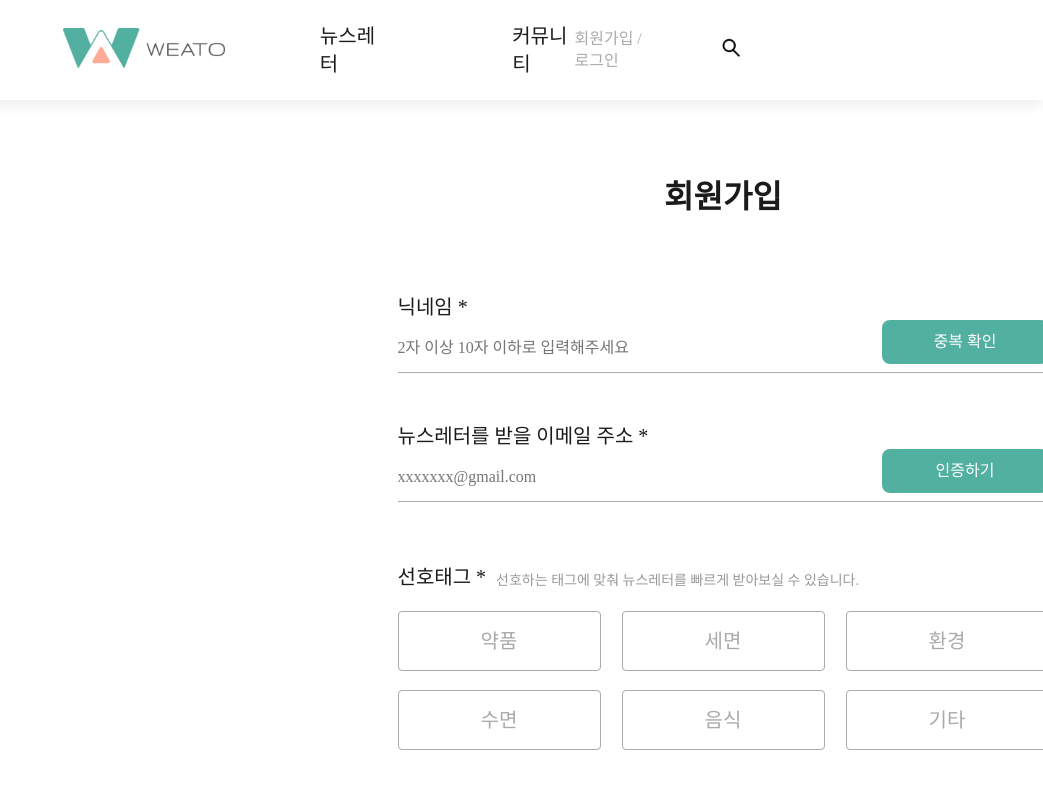
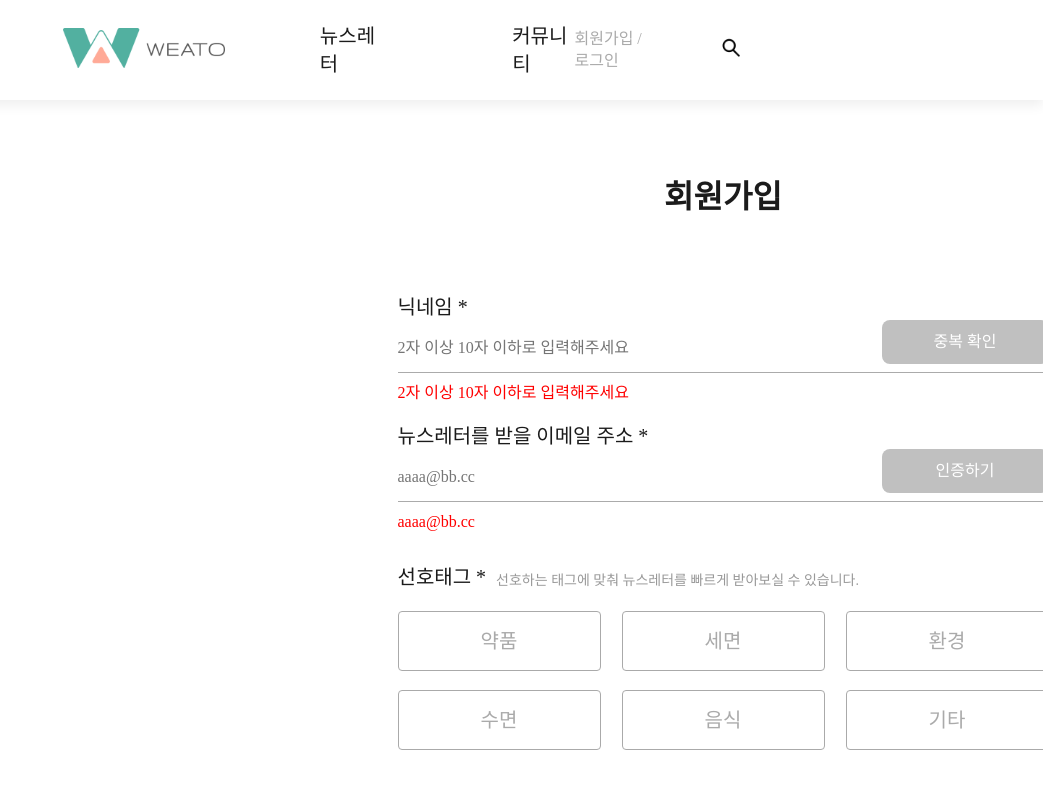
Before and after one commit to ceos15th-AllG/weato-client, a Next.js app: page /signup in a window 1280 px wide. Shown: the top 789 px of the page, without its empty margins (237-1280 px from the left). Built offline with nearby package versions, Linux system fonts and the light colour scheme; a web font is replaced by a local one.

Commit message:
:hammer: chore: develop 브랜치 머지하기 전 커밋

```diff
--- a/pages/login/index.jsx
+++ b/pages/login/index.jsx
@@ -68,7 +68,7 @@ function Login(props) {
   const router = useRouter();
   const REDIRECT_URI = `http://localhost:3000/login/auth`;
   // const REDIRECT_URI = `http://weato.net/login/auth`;
-  const REQUEST_PATH = `http://3.37.94.86/oauth2/authorization/naver?redirect_uri=${REDIRECT_URI}`;
+  const REQUEST_PATH = `https://www.weato.kro.kr/oauth2/authorization/naver?redirect_uri=${REDIRECT_URI}`;
 
   return (
     <Layout>
--- a/pages/signup/index.jsx
+++ b/pages/signup/index.jsx
@@ -2,13 +2,20 @@
 import { css } from '@emotion/react';
 import styled from '@emotion/styled';
 
-import { useState, useEffect } from 'react';
+import { useState, useEffect, useCallback } from 'react';
 
 import { useRouter } from 'next/router';
 
 import axios from 'axios';
 
-import { sub, gray05, text_black, semantic_red, gray07 } from '@styles/Colors';
+import {
+  main,
+  sub,
+  gray05,
+  text_black,
+  semantic_red,
+  gray07,
+} from '@styles/Colors';
 
 import { Display1, Subhead4, Body1, Body2, Body3 } from '@styles/FontStyle';
 
@@ -85,7 +92,11 @@ const InputWarning = styled.span`
 
   margin-top : 8px;
 
-  color: ${semantic_red};
+  color: red;
+
+  opacity: ${(props) => (!props.valid ? 1 : 0)};
+
+  transition: all 0.3s ease-in-out;
 `;
 
 const TagRow = styled.div`
@@ -153,8 +164,11 @@ const PolicyButton = styled.span`
 
 export default function Signup() {
   const router = useRouter();
+
   const [nickname, setNickname] = useState('');
+  const [nicknameValid, setNicknameValid] = useState(false);
   const [email, setEmail] = useState('');
+  const [emailValid, setEmailValid] = useState(false);
   const [tags, setTags] = useState([
     {
       text: '약품',
@@ -182,19 +196,31 @@ export default function Signup() {
     },
   ]);
   const [modalActive, setModalActive] = useState(false);
-
-  const [nicknameValid, setNicknameValid] = useState(false);
-  const [emailValid, setEmailValid] = useState(false);
   const [tagValid, setTagValid] = useState(false);
   const [check, setCheck] = useState(false);
   const [confirm, setConfirm] = useState(false);
 
-  const onChangeNickname = (event) => {
+  const onChangeNickname = useCallback((event) => {
     setNickname(event.target.value);
-  };
-  const onChangeEmail = (event) => {
-    setEmail(event.target.value);
-  };
+
+    if (event.target.value.length < 2 || event.target.value.length > 10) {
+      setNicknameValid(false);
+    } else {
+      setNicknameValid(true);
+    }
+  }, []);
+  const onChangeEmail = useCallback((event) => {
+    const emailRegex =
+      /([\w-.]+)@((\[[0-9]{1,3}\.[0-9]{1,3}\.[0-9]{1,3}\.)|(([\w-]+\.)+))([a-zA-Z]{2,4}|[0-9]{1,3})(\]?)$/;
+    const emailCurrent = event.target.value;
+    setEmail(emailCurrent);
+
+    if (!emailRegex.test(emailCurrent)) {
+      setEmailValid(false);
+    } else {
+      setEmailValid(true);
+    }
+  }, []);
   const toggleActive = (id) => {
     setTags(
       tags.map((tag, index) =>
@@ -208,46 +234,57 @@ export default function Signup() {
   const onClickModalOn = () => {
     setModalActive(true);
   };
+  const validateNickname = async (nickname) => {
+    if (!nicknameValid) {
+      return;
+    }
+
+    const access_token = localStorage.getItem('access_token');
+    axios.defaults.headers.common['Authorization'] = `Bearer ${access_token}`;
+    // axios.defaults.withCredentials = true;
+
+    try {
+      const res = await axios.get(
+        `https://www.weato.kro.kr/api/members/validation?nickname=weato`
+      );
+
+      if (res.data === false) {
+        alert(`닉네임 ${res.data}은 사용 가능합니다!!`);
+      } else {
+        alert(`닉네임 ${res.data}은 이미 존재합니다...`);
+      }
+    } catch (error) {
+      alert(error);
+      alert('요청이 불가능하네요...');
+    }
+  };
   const onConfirm = (event) => {
     if (confirm) {
-      alert('가입!');
+      alert('가입 완료!');
+
+      // post 요청 보내고 잘 받아지면...
+
+      router.push(`/signup/success`);
     }
   };
-  const validateNickname = (nickname) => {
-    const access_token = localStorage.getItem('access_token');
-    axios.defaults.headers.common['Authorization'] = `Bearer ${access_token}`;
 
-    alert(access_token);
+  // 선호 태그 입력 1개 이상인지 체크
+  useEffect(() => {
+    let flag = false;
+    for (let tag of tags) {
+      if (tag.active) {
+        flag = true;
+      }
+    }
 
-    // try {
-    //   const res = await axios.get(
-    //     `http://3.37.94.86/api/newsletters/${query.id}`
-    //   );
-
-    //   if (res.status === 200) {
-    //     return {
-    //       props: {
-    //         newsletterId: query.id,
-    //         newsletterData: res.data,
-    //       },
-    //     };
-    //   }
-    // } catch (error) {
-    //   console.log(error);
-    //   return {
-    //     redirect: {
-    //       permanent: false,
-    //       destination: '/404',
-    //     },
-    //     props: {
-    //       newsletterId: query.id,
-    //     },
-    //   };
-    // }
-  };
+    if (flag) {
+      setTagValid(true);
+    } else {
+      setTagValid(false);
+    }
+  }, [tags]);
 
   useEffect(() => {
-    // console.log(`new access token : `, localStorage.getItem('access_token'));
     if (nicknameValid && emailValid && tagValid && check) {
       setConfirm(true);
     } else {
@@ -268,10 +305,15 @@ export default function Signup() {
               value={nickname}
               onChange={onChangeNickname}
             />
-            <Button text="중복 확인" btnType="3" onClick={validateNickname} />
+            <Button
+              text="중복 확인"
+              btnType="3"
+              disabled={!nicknameValid}
+              onClick={validateNickname}
+            />
           </Input>
-          <InputWarning>
-            {nickname !== '' ? `이미 사용중인 닉네임입니다.` : ` `}
+          <InputWarning valid={nicknameValid}>
+            2자 이상 10자 이하로 입력해주세요
           </InputWarning>
         </ContentItem>
 
@@ -279,15 +321,13 @@ export default function Signup() {
           <InputHeader>뉴스레터를 받을 이메일 주소 *</InputHeader>
           <Input>
             <InputField
-              placeholder="xxxxxxx@gmail.com"
+              placeholder="aaaa@bb.cc"
               value={email}
               onChange={onChangeEmail}
             />
-            <Button text="인증하기" btnType="3" />
+            <Button text="인증하기" btnType="3" disabled={!emailValid} />
           </Input>
-          <InputWarning>
-            {email !== '' ? `xxxxxxxx@gmail.com` : ` `}
-          </InputWarning>
+          <InputWarning valid={emailValid}>aaaa@bb.cc</InputWarning>
         </ContentItem>
 
         <ContentItem>
```
Also changed, not shown: next.config.js (+8 -0 lines), pages/community/post/[id].jsx (+7 -3 lines), pages/newsletter/[id].jsx (+15 -7 lines).
